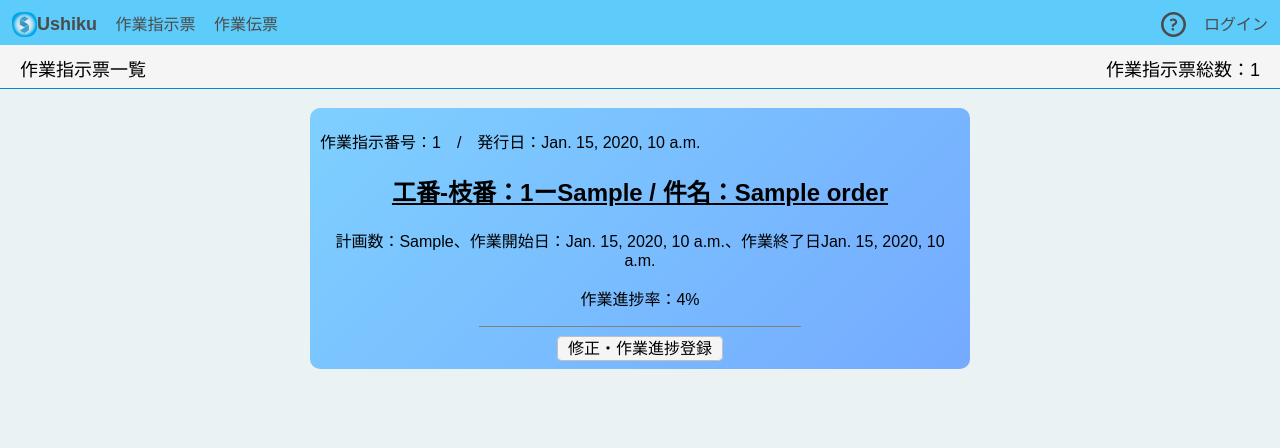
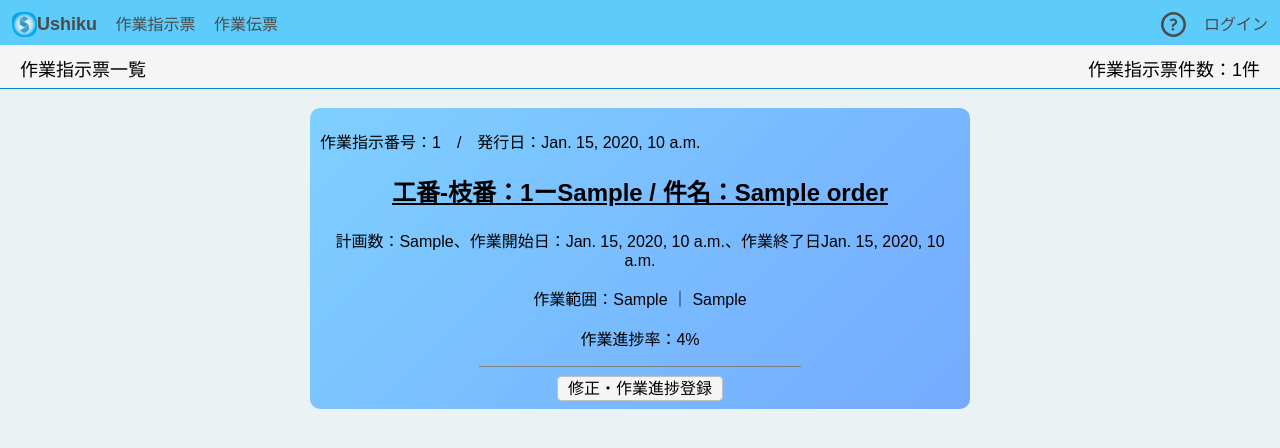
Before and after one commit to Jeshika0815/ushiku_apps, a Django app: template sagyoshiji/templates/sagyoshiji/work_order_list.html in a window 1280 px wide. Shown: the top 448 px of the page. Run offline with Django 5.2, Linux system fonts and the light colour scheme; the template is opened without the code that fills it: most values are stand-ins (such as "Sample title", 1, 10 or a date in 2020); some web fonts are replaced.

Commit message:
sagyoshiji_uploaded_2.Jun.25

```diff
--- a/sagyoshiji/templates/sagyoshiji/work_order_detail.html
+++ b/sagyoshiji/templates/sagyoshiji/work_order_detail.html
@@ -31,13 +31,14 @@
     </div>
     <div class="subhead_sp">
         <div>
+            <div style="width:390px;">
         作業指示票詳細　No.{{ work_order.work_order_number }}
 
-        <a href="{% url 'sagyoshiji:edit_work_order' work_order.pk %}">修正・作業進捗登録</a> |
+        <a href="{% url 'sagyoshiji:edit_work_order' work_order.pk %}">修正・作業進捗登録</a>
         {% if request.user.is_superuser %}
         <a href="{% url 'sagyoshiji:delete_work_order' work_order.pk %}">削除</a>
         {% endif %}
-        </div>
+        </div></div>
     </div><br><br>
 
     <div class="printnot fullsc1" >
--- a/sagyoshiji/templates/sagyoshiji/work_order_list.html
+++ b/sagyoshiji/templates/sagyoshiji/work_order_list.html
@@ -3,46 +3,33 @@
 {% block title %}作業指示票 - Ushiku{% endblock %}
 
 {% block content %}
-<style>
-    .count_bs{display:none;}
-    @media screen and (max-width: 450px){
-        .count_bs{display:block;}
-    }
-</style>
 
 <div class="subhead">
-    <div class="none_sp">
-    作業指示票一覧
-    {% if request.user.is_superuser %}
-    <a href="{% url 'sagyoshiji:register_work_order' %}">新規作成</a>
-    {% if work_orders %}
-    <a href="{% url 'sagyoshiji:export_sagyoshijihyo_csv' %}" >指示票出力</a>
-    <a href="{% url 'sagyoshiji:export_workorderprogress_csv' %}" >進捗出力</a>
-    {% endif %}{% endif %}
-    </div>
-    <div class="true_dsp" style="text-align: center;">
-        作業指示票一覧
-    </div>
-    <div class="true_dsp">
-        {% if request.user.is_superuser %}
-        <a href="{% url 'sagyoshiji:register_work_order' %}">新規作成</a>
-        {% endif %}
-        総数：{{ wo_count }}
-    </div>
-    <div class="none_sp">
-        作業指示票総数：{{ wo_count }}
-    </div>
-</div>
-<div class="subhead_sp">
     <div>
     作業指示票一覧
     {% if request.user.is_superuser %}
     <a href="{% url 'sagyoshiji:register_work_order' %}">新規作成</a>
     {% if work_orders %}
-    <a href="{% url 'sagyoshiji:export_sagyoshijihyo_csv' %}" >指示票出力</a>
-    <a href="{% url 'sagyoshiji:export_workorderprogress_csv' %}" >進捗出力</a>
+    <a href="{% url 'sagyoshiji:export_sagyoshijihyo_csv' %}" >作業指示票CSV出力</a>
+    <a href="{% url 'sagyoshiji:export_workorderprogress_csv' %}" >作業進捗CSV出力</a>
     {% endif %}{% endif %}
     </div>
+    <div>
+        作業指示票件数：{{ wo_count }}件
+    </div>
+</div>
+<div class="subhead_sp">
+    <div>
+        <div style="width:610px;">
+    作業指示票一覧
+    {% if request.user.is_staff %}
+    <a href="{% url 'sagyoshiji:register_work_order' %}">新規作成</a>
+    {% if work_orders %}
+    <a href="{% url 'sagyoshiji:export_sagyoshijihyo_csv' %}" >作業指示票CSV出力</a>
+    <a href="{% url 'sagyoshiji:export_workorderprogress_csv' %}" >作業進捗CSV出力</a>
+    {% endif %}{% endif %}
+    　<b>作業指示票件数：{{ wo_count }}件</b>
+    </div></div>
 </div>
 <br><br><br>
 
@@ -51,7 +38,6 @@
         <h1>データがありません</h1>
         <p>「新規作成」から作成</p>
     {% else %}
-    <h3 class="count_bs">作業指示票総数：{{ wo_count }}</h3>
     {% for order in work_orders %}
     <a href="{% url 'sagyoshiji:work_order_detail' order.pk %}" style="text-decoration: none; color:black;" title="作業指示の詳細を確認する">
     <div class="wo_list">
@@ -59,6 +45,7 @@
             <p align="left">作業指示番号：{{ order.work_order_number }}　/　発行日：{{ order.release_date }}</p>
             <h2><u>工番-枝番：{{ order.work_number }}ー{{ order.work_trenum }} / 件名：{{ order.subject }}</u></h2>
             <p>計画数：{{ order.planed_value }}、作業開始日：{{ order.start_date }}、作業終了日{{ order.end_date }}</p>
+            <p>作業範囲：{{ order.work_range }} ｜ {{ order.work_type }}</p>
             <p>作業進捗率：{{ order.progress_rate }}%</p>
             <hr color="gray" size="1" width="50%">
             <a href="{% url 'sagyoshiji:edit_work_order' order.pk %}" class="up_del">修正・作業進捗登録</a>
@@ -73,6 +60,7 @@
         <h3><u>工番-枝番：{{ order.work_number }}ー{{ order.work_trenum }} </h3><h1> 件名：{{ order.subject }}</u></h1>
         <h3>計画数：{{ order.planed_value }}</h3>
         <p style="font-size: large;">作業期間：{{ order.start_date }} ~ {{ order.end_date }}</p>
+        <p>作業範囲：{{ order.work_range }} <br> {{ order.work_type }}</p>
         <h4>作業進捗率：{{ order.progress_rate }}%</h4>
         <hr color="gray" size="1" width="50%"><br>
         <a href="{% url 'sagyoshiji:edit_work_order' order.pk %}" class="up_del">修正・作業進捗登録</a>
```
